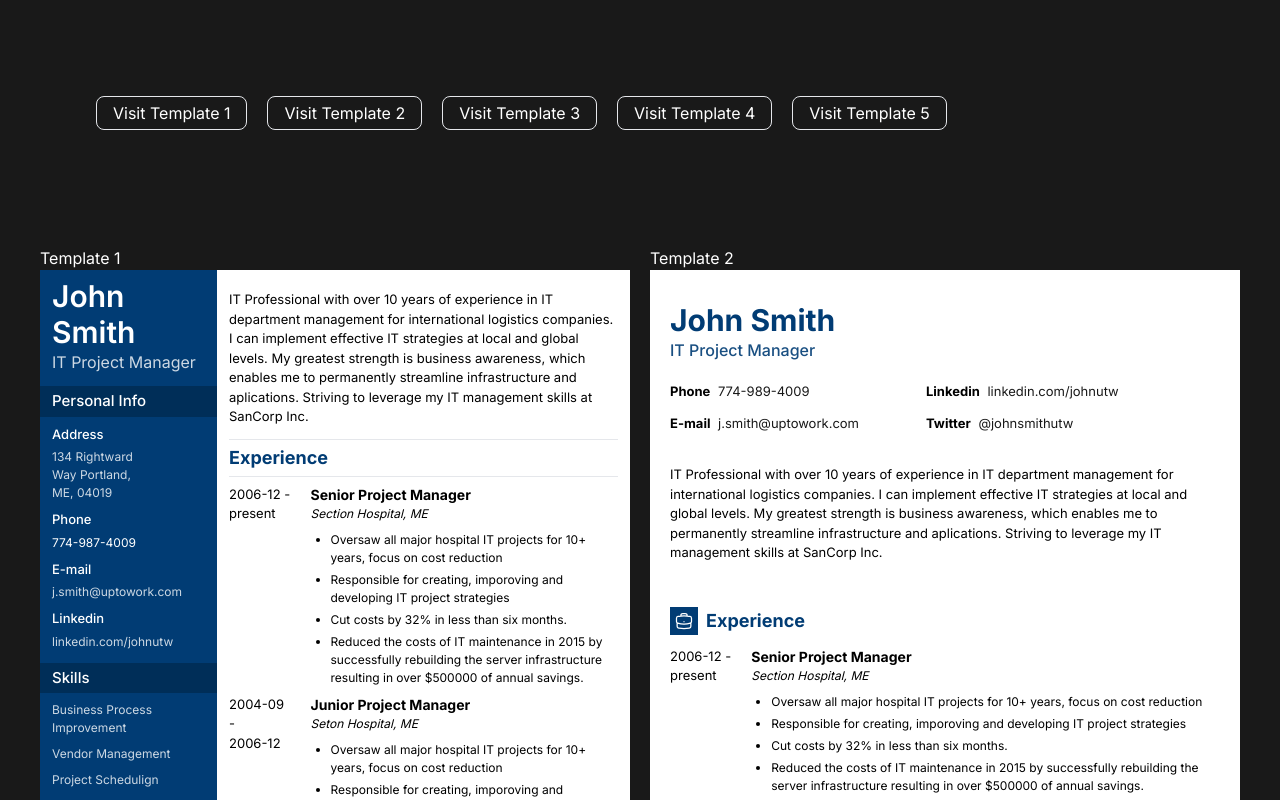
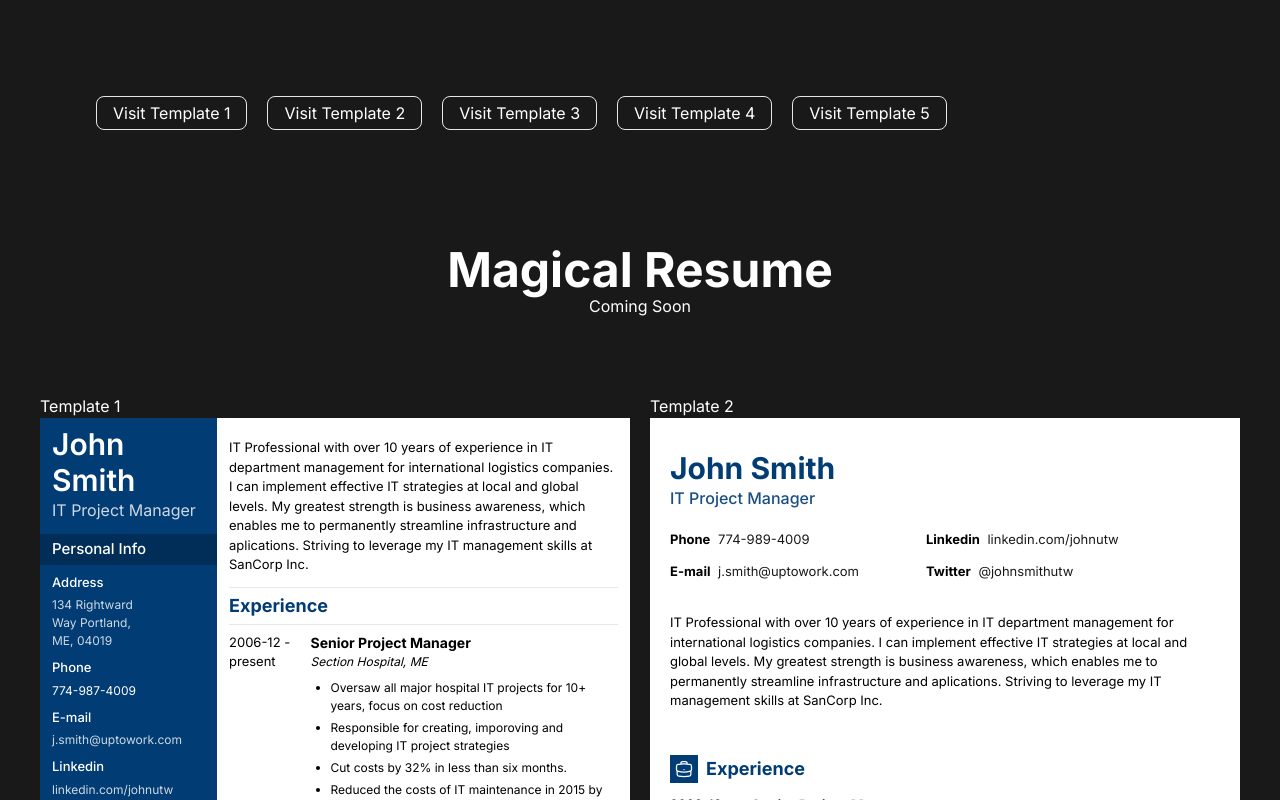
Before and after one commit to iamajraj/magical-resume, a Next.js app: page / in a window 1280 px wide. Shown: the top 800 px of the page. Built offline with nearby package versions, Linux system fonts and the light colour scheme; a web font is replaced by a local one.

Commit message:
_update: title added

```diff
--- a/src/app/page.tsx
+++ b/src/app/page.tsx
@@ -14,6 +14,10 @@ export default function Home() {
           </Link>
         ))}
       </div>
+      <div className="pb-14">
+        <h1 className="text-center text-5xl font-bold">Magical Resume</h1>
+        <p className="text-center">Coming Soon</p>
+      </div>
       <div className="grid grid-cols-2 px-10 gap-5">
         {templatesIds.map((id) => {
           const Template = getTemplate(id)!;
```
